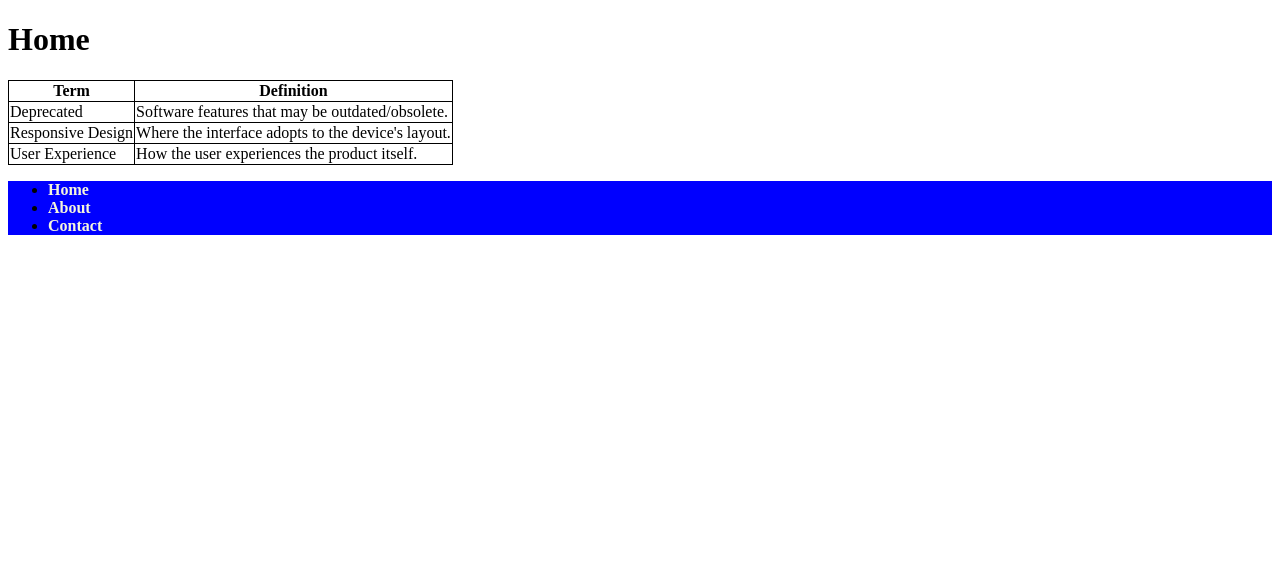
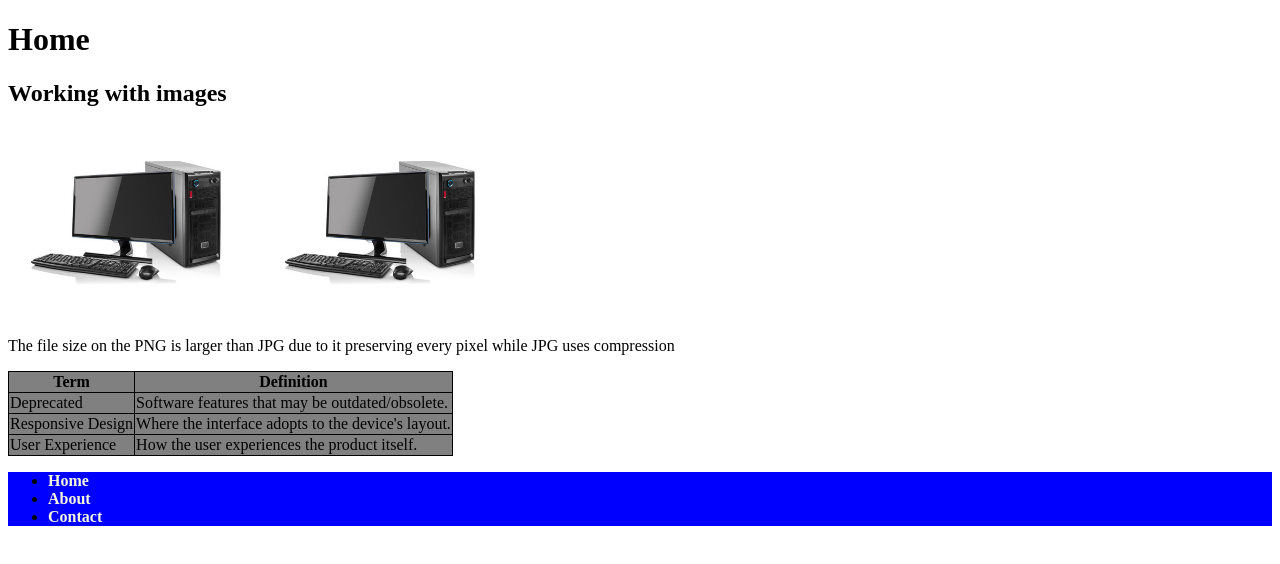
Before and after one commit to aaguerra174/ch03project_aaguerra174, a plain HTML site: page index.html in a window 1280 px wide. Drawn offline with Linux system fonts and the light colour scheme.

Commit message:
Working with images

```diff
--- a/index.html
+++ b/index.html
@@ -8,6 +8,10 @@
 <body>
     <header>
     <h1>Home</h1>
+    <h2>Working with images</h2>
+    <img src="media\desktop1.jpg" alt="desktop.JPG" style=width:250px>
+    <img src="media\desktop2.png" alt="desktop.png" style=width:250px>
+    <p>The file size on the PNG is larger than JPG due to it preserving every pixel while JPG uses compression</p>
     <table>
         <thead>
             <tr>
--- a/styles/main.css
+++ b/styles/main.css
@@ -16,4 +16,5 @@ color: beige;
 table, th, td {
     border:1px solid black;
     border-collapse: collapse;
+    background-color: gray;
 }
```
Also changed, not shown: media/desktop1.jpg (added), media/desktop2.png (added).
